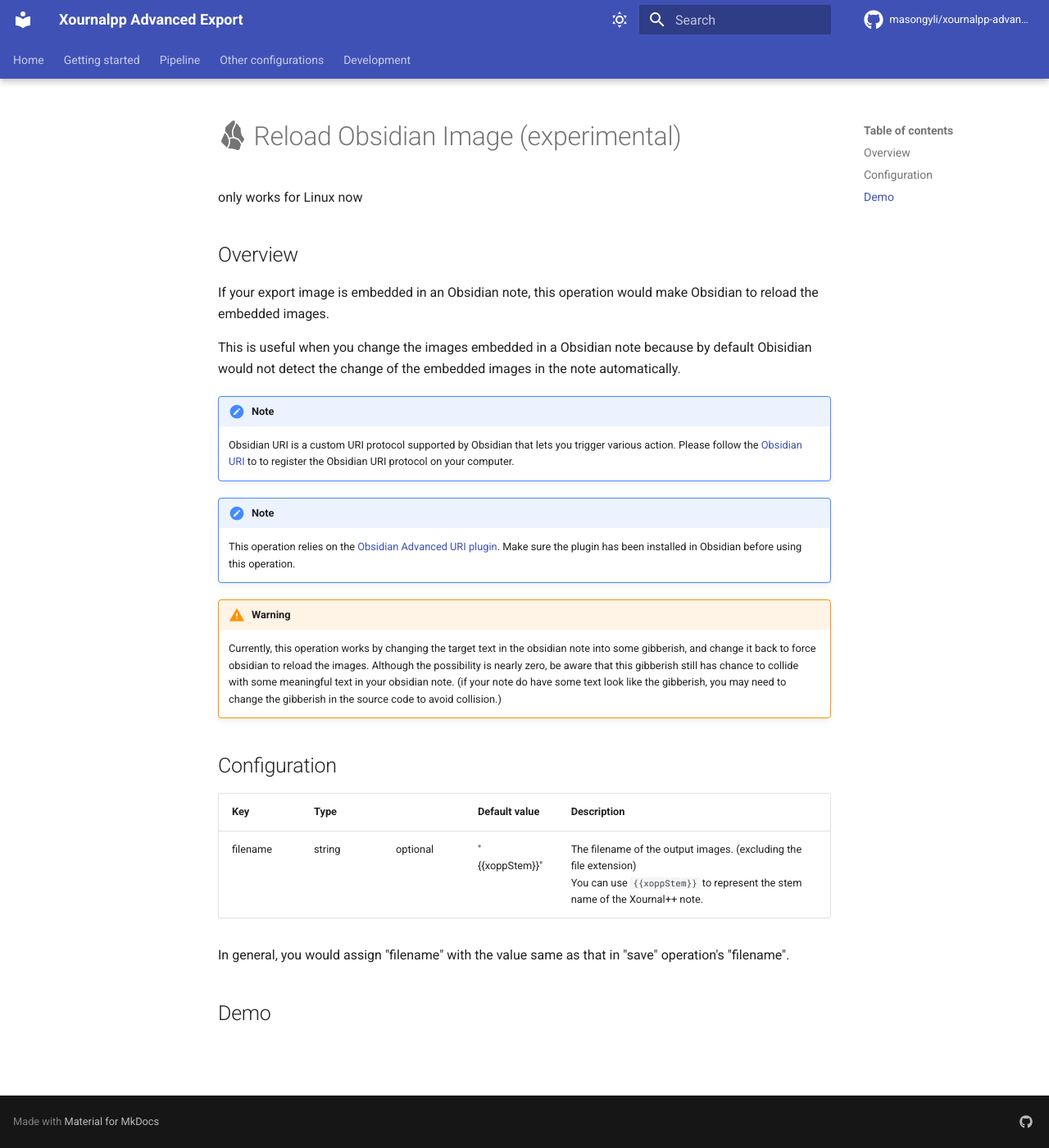
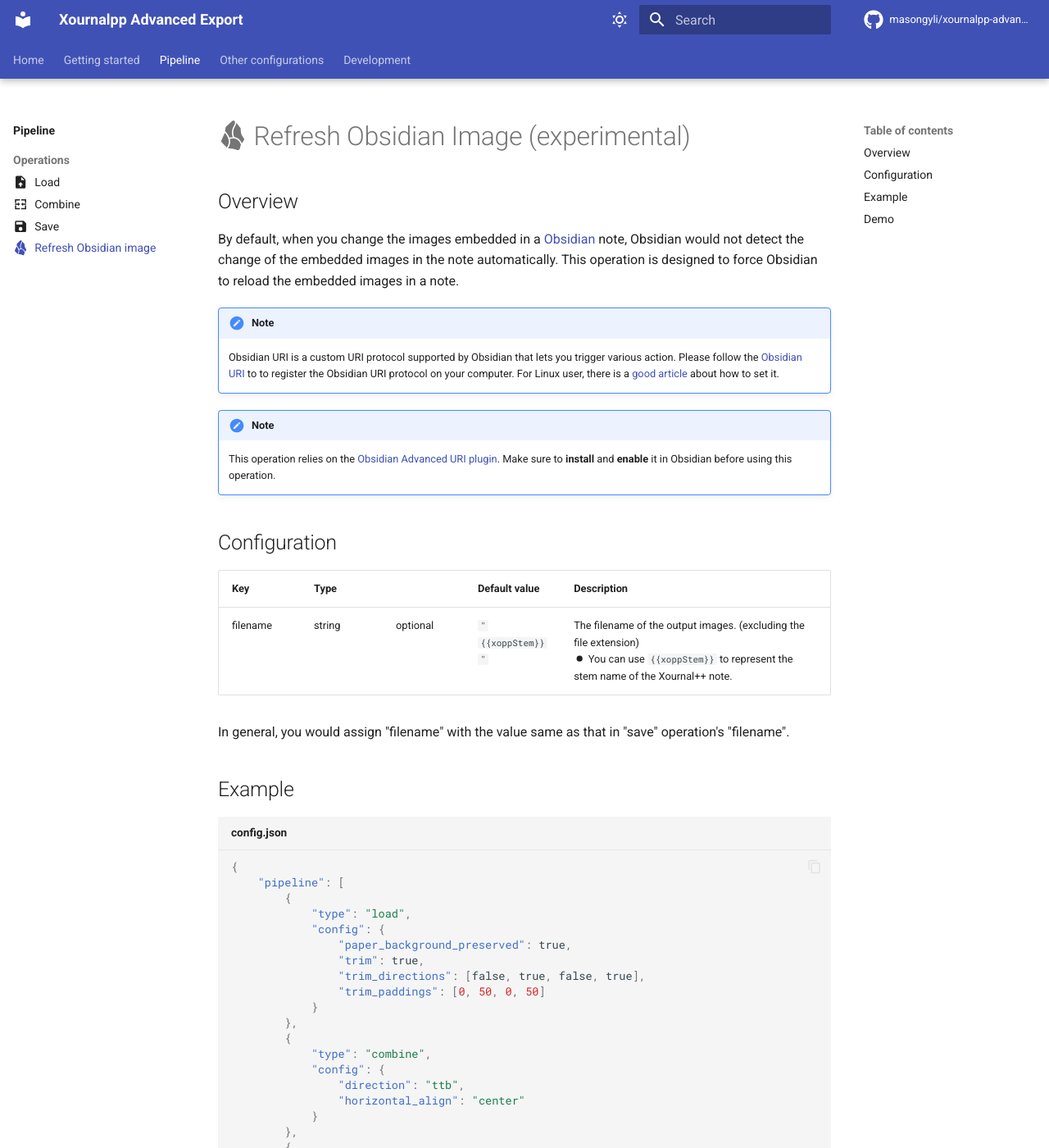
Before and after one commit to masongyli/xournalpp-advanced-export, an MkDocs documentation site: the page built from docs/pipeline/operations/refresh-obsidian-image.md, in a window 1280 px wide and 1400 px high. Shown: the whole window at 82% size. Built offline with MkDocs 1.6.1 and Material for MkDocs 9.7.7, drawn with Linux system fonts in a browser that asks for light colours; comment, search, counter and statistics services are not loaded; some of the changed text lies outside the part shown.

Commit message:
v0.2.1
Add
* Description about "Refresh Obsidian Image" operation
* Last update time and the contributers in the footer of every page

````diff
--- a/docs/pipeline/operations/refresh-obsidian-image.md
+++ b/docs/pipeline/operations/refresh-obsidian-image.md
@@ -2,31 +2,63 @@
 icon: simple/obsidian
 ---
 
-# :simple-obsidian: Reload Obsidian Image (experimental)
-
-only works for Linux now
+# :simple-obsidian: Refresh Obsidian Image (experimental)
 
 ## Overview
-
-If your export image is embedded in an Obsidian note, this operation would make Obsidian to reload the embedded images.
-
-This is useful when you change the images embedded in a Obsidian note because by default Obisidian would not detect the change of the embedded images in the note automatically.
+By default, when you change the images embedded in a [Obsidian](https://obsidian.md/) note, Obsidian would not detect the change of the embedded images in the note automatically. This operation is designed to force Obsidian to reload the embedded images in a note.
 
 !!! note
     Obsidian URI is a custom URI protocol supported by Obsidian that lets you trigger various action. Please follow the [Obsidian URI](https://help.obsidian.md/Extending+Obsidian/Obsidian+URI) to to register the Obsidian URI protocol on your computer.
+    For Linux user, there is a [good article](https://amir.rachum.com/obsidian-uri-linux/) about how to set it.
 
 !!! note
-    This operation relies on the [Obsidian Advanced URI plugin](https://vinzent03.github.io/obsidian-advanced-uri/installing). Make sure the plugin has been installed in Obsidian before using this operation.
-
-!!! warning
-    Currently, this operation works by changing the target text in the obsidian note into some gibberish, and change it back to force obsidian to reload the images. Although the possibility is nearly zero, be aware that this gibberish still has chance to collide with some meaningful text in your obsidian note. (if your note do have some text look like the gibberish, you may need to change the gibberish in the source code to avoid collision.)
+    This operation relies on the [Obsidian Advanced URI plugin](https://vinzent03.github.io/obsidian-advanced-uri/installing). Make sure to **install** and **enable** it in Obsidian before using this operation.
 
 ## Configuration
 
 | Key      | Type   |          | Default value  | Description                                                                                                                                           |
 | -------- | ------ | -------- | -------------- | ----------------------------------------------------------------------------------------------------------------------------------------------------- |
-| filename | string | optional | "{{xoppStem}}" | The filename of the output images. (excluding the file extension)<br>You can use `{{xoppStem}}` to represent the stem name of the Xournal++ note.<br> |
+| filename | string | optional | `"{{xoppStem}}"` | The filename of the output images. (excluding the file extension)<br> :octicons-dot-fill-16: You can use `{{xoppStem}}` to represent the stem name of the Xournal++ note. |
 
 In general, you would assign "filename" with the value same as that in "save" operation's "filename".
 
+## Example
+
+```json title="config.json" hl_lines="26-31"
+{
+    "pipeline": [
+        {
+            "type": "load",
+            "config": {
+                "paper_background_preserved": true,
+                "trim": true,
+                "trim_directions": [false, true, false, true],
+                "trim_paddings": [0, 50, 0, 50]
+            }
+        },
+        {
+            "type": "combine",
+            "config": {
+                "direction": "ttb",
+                "horizontal_align": "center"
+            }
+        },
+        {
+            "type": "save",
+            "config": {
+                "directory": "{{xoppDir}}",
+                "filename": "{{xoppStem}}"
+            }
+        },
+        {
+            "type": "refreshObsidianImage",
+            "config": {
+                "filename": "{{xoppStem}}"
+            }
+        }
+    ]
+}
+```
+
 ## Demo
+<iframe width="560" height="315" src="https://www.youtube.com/embed/HBGRsj9YhuA?si=B_D-5t0zsf3gW1f4" title="YouTube video player" frameborder="0" allow="accelerometer; autoplay; clipboard-write; encrypted-media; gyroscope; picture-in-picture; web-share" referrerpolicy="strict-origin-when-cross-origin" allowfullscreen></iframe>
--- a/mkdocs.yml
+++ b/mkdocs.yml
@@ -76,6 +76,7 @@
       - Load: pipeline/operations/load.md
       - Combine: pipeline/operations/combine.md
       - Save: pipeline/operations/save.md
+      - Refresh Obsidian image: pipeline/operations/refresh-obsidian-image.md
   - Other configurations:
     - other-configurations/index.md
 
@@ -87,3 +88,12 @@
 
 extra_css:
   - stylesheets/extra.css
+
+plugins:
+  - search:
+  - git-revision-date-localized:
+      enable_creation_date: false
+  - git-committers:
+      repository: masongyli/xournalpp-advanced-export
+      branch: doc
+  # - git-authors:
````
Also changed, not shown: docs/index.md (+5 -2 lines), docs/pipeline/index.md (+2 -2 lines), docs/images/pipeline.drawio.svg (renamed from docs/images/class-diagram.drawio.svg), 3 other files.
